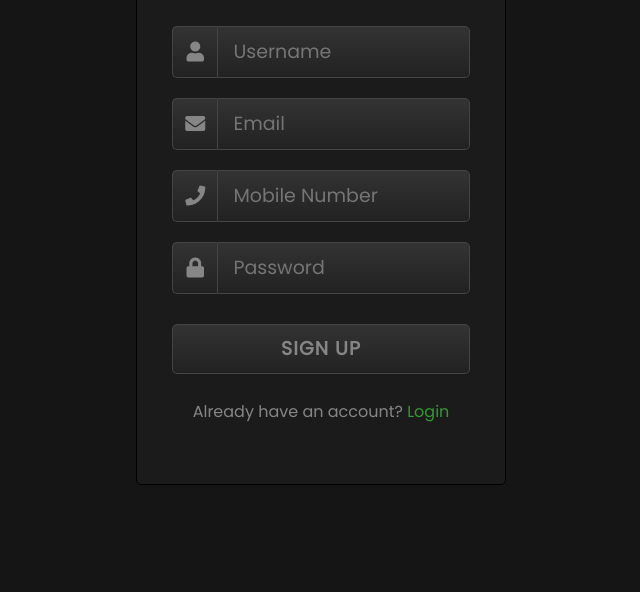
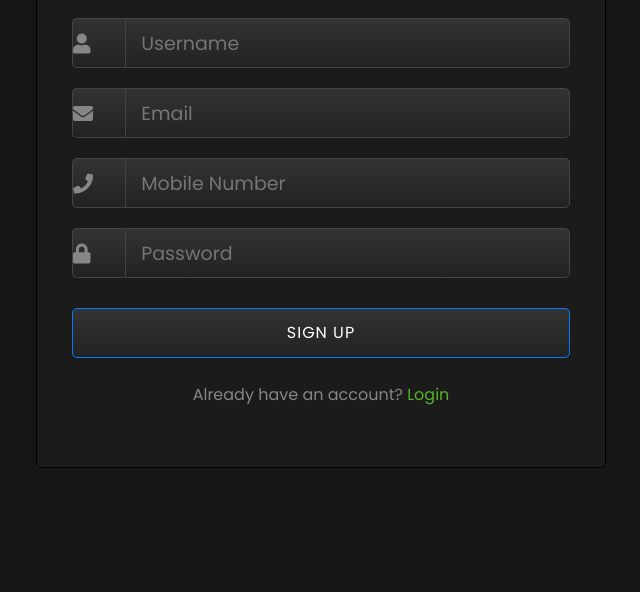
Before and after one commit to muhammedadnanv/Tranding-Maket-Dataprovider, a plain HTML site: page sigup.html in a window 1280 px wide. Shown: the part 208-800 px from the top of the page, without its empty margins (319-959 px from the left). Drawn offline with nearby package versions, Linux system fonts and the light colour scheme.

Commit message:
Update sigup.html

```diff
--- a/sigup.html
+++ b/sigup.html
@@ -1,25 +1,22 @@
 <!DOCTYPE html>
-<html lang="en" >
+<html lang="en">
 <head>
   <meta charset="UTF-8">
   <title>Login Page</title>
-  <link rel='stylesheet' href='https://cdnjs.cloudflare.com/ajax/libs/font-awesome/5.15.3/css/all.min.css'><link rel="stylesheet" href="./style.css">
+  <meta name="viewport" content="width=device-width, initial-scale=1, shrink-to-fit=no">
+  <!-- Bootstrap CSS with customized theme -->
+  <link rel="stylesheet" href="https://stackpath.bootstrapcdn.com/bootstrap/4.5.2/css/bootstrap.min.css">
+  <!-- Font Awesome -->
+  <link rel='stylesheet' href='https://cdnjs.cloudflare.com/ajax/libs/font-awesome/5.15.3/css/all.min.css'>
+  <link rel="stylesheet" href="./style.css">
   <link rel="shortcut icon" href="https://i.ibb.co/sqFtmKj/Screenshot-2024-02-28-183458.png" type="image/x-icon">
 </head>
 <style>
   @import url("https://fonts.googleapis.com/css?family=Poppins&display=swap");
-* {
-  margin: 0;
-  padding: 0;
+  body {
+    background-color: #161615; /* Set background color to golden */
+    color: #e4c70b; /* Set text color to black */
     font-family: "Poppins", sans-serif;
-}
-body {
-  display: flex;
-  height: 100vh;
-  text-align: center;
-  align-items: center;
-  justify-content: center;
-  background: #151515;
   }
   .login-form {
     position: relative;
@@ -31,17 +28,17 @@ body {
     border: 1px solid black;
     border-radius: 5px;
     box-shadow: inset 0 0 1px #272727;
+    margin: 0 auto; /* Center the form */
+    margin-top: 100px; /* Adjust top margin */
   }
   .text {
     font-size: 30px;
-  color: #c7c7c7;
     font-weight: 600;
     letter-spacing: 2px;
+    text-align: center;
+    margin-bottom: 40px; /* Add some space below */
   }
-form {
-  margin-top: 40px;
-}
-form .field {
+  .field {
     margin-top: 20px;
     display: flex;
   }
@@ -102,18 +99,17 @@ button:hover {
   .link {
     margin-top: 25px;
     color: #868686;
+    text-align: center;
   }
   .link a {
-  color: #339933;
+    color: #58b22b;
     text-decoration: none;
-}
-.link a:hover {
-  text-decoration: underline;
   }
 </style>
 <body>
-<!-- partial:index.partial.html -->
-<div class="login-form">
+<div class="container">
+  <div class="row justify-content-center">
+    <div class="col-md-6 login-form">
       <div class="text">
         LOGIN
       </div>
@@ -134,15 +130,13 @@ button:hover {
           <div class="fas fa-lock"></div>
           <input type="password" name="password" placeholder="Password">
         </div>
-      <button type="submit">SIGN UP</button>
+        <button type="submit" class="btn btn-primary btn-block">SIGN UP</button>
         <div class="link">
           Already have an account? <a href="Login.html">Login</a>
         </div>
       </form>
-
-
     </div>
-<!-- partial -->
-
+  </div>
+</div>
 </body>
 </html>
```
Lines whose indentation alone changed are shown as unchanged.
